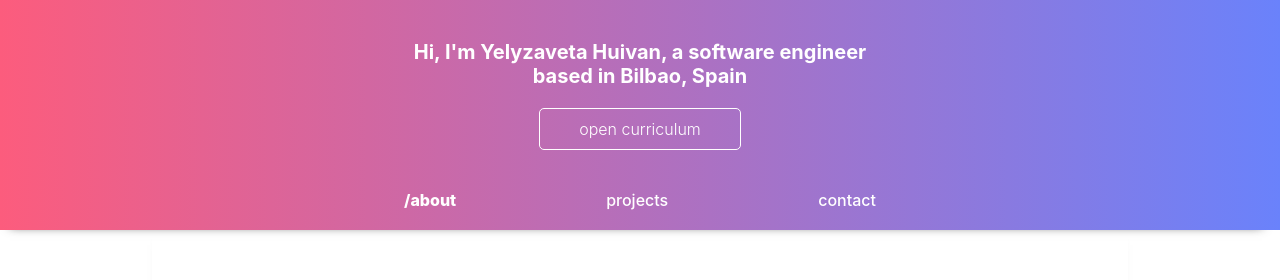
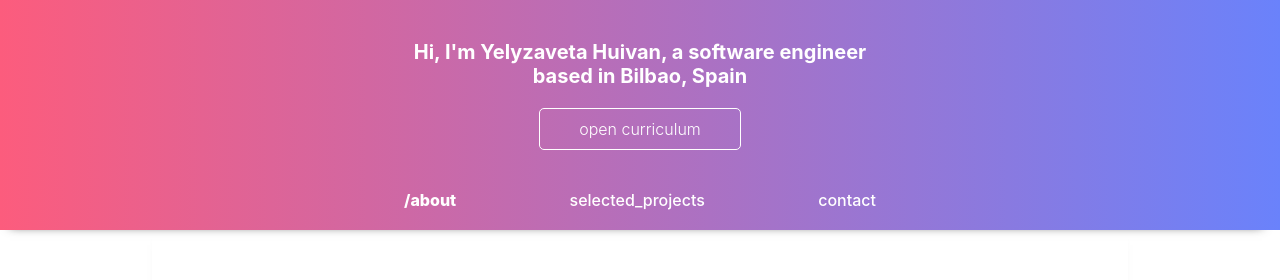
Before and after one commit to gelizabeth/personal, a React (Create React App) app: page /about in a window 1280 px wide. Shown: the top 280 px of the page. Built offline with nearby package versions, Linux system fonts and the light colour scheme.

Commit message:
cv update

```diff
--- a/src/Components/Header.jsx
+++ b/src/Components/Header.jsx
@@ -16,7 +16,7 @@ let location = useLocation();
             <Cv className="download__button header__button"/>
             <div className="header__nav">
                 <Link to="/about"className={location.pathname==="/about" ? "header__navLink active": "header__navLink"} >About</Link>
-                <Link to="/projects"className={location.pathname==="/projects" ? "header__navLink active": "header__navLink"}>Projects</Link>
+                <Link to="/projects"className={location.pathname==="/projects" ? "header__navLink active": "header__navLink"}>Selected_projects</Link>
                 <Link to="/contact"className={location.pathname==="/contact" ? "header__navLink active": "header__navLink"}>Contact</Link>
             </div>
         </div>
--- a/src/Components/cv.jsx
+++ b/src/Components/cv.jsx
@@ -62,8 +62,8 @@ function Cv({className}) {
                             </div>
                             <div className="cv__sectionLeft" style={{justifyContent: 'center'}}>
                             <div className="section__item">
-                            <p>Welcome to my page!</p>
-                                <p> I'm Yelyzaveta, but you can call me Liza, I'm a full-stack web developer. My first programming experience was when I was just 10 years old trying to build website for my hamsters. Since then, I've graduated as software engineer and now keep learning progamming technologies. According to the test of 16 personalities I am an INFP-T Mediator.</p>
+
+                                <p> Hello, I’m Yelyzaveta, but you can call me Liza. I'm a graduated software engineer with strong motivation of amplifying my experience and knowledge as well as career growth. I always try to do my best for the tasks and I get really inspired by seeing results of my work.</p>
                             </div>
 
                             </div>
```
Also changed, not shown: 1 other file (tests, documents, lock files or other folders).
